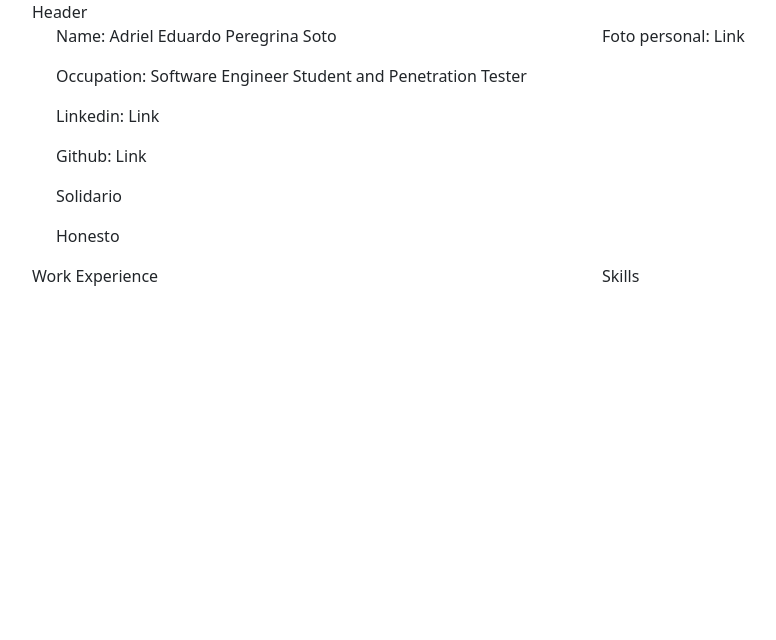
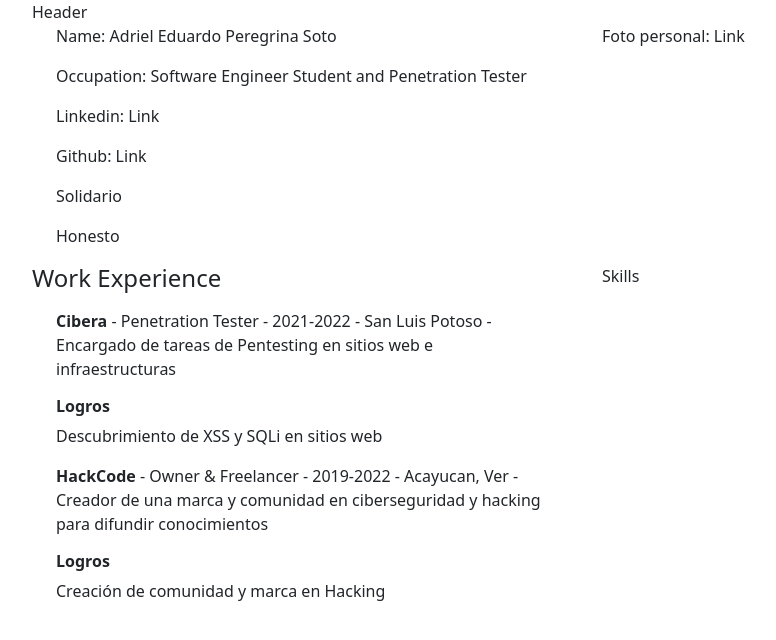
Before and after one commit to Adpsec/adpsec.github.io, an Angular app: page / in a window 1280 px wide. Shown: the top 640 px of the page, without its empty margins (50-826 px from the left). Built offline with nearby package versions, Linux system fonts and the light colour scheme.

Commit message:
Cambios en el html del componente

```diff
--- a/src/app/app.component.html
+++ b/src/app/app.component.html
@@ -17,7 +17,9 @@
           </div>
         </div>
         <div class="row">
-          <div class="col">Work Experience</div>
+          <div class="col">
+            <app-work-exerience-cv></app-work-exerience-cv>
+          </div>
           <div class="col">Skills</div>
         </div>
       </div>
--- a/src/app/components/work-exerience-cv/work-exerience-cv.component.html
+++ b/src/app/components/work-exerience-cv/work-exerience-cv.component.html
@@ -1,21 +1,10 @@
+<h4>Work Experience</h4>
 <div class="container" *ngFor="let work of workExperiencies">
-    <div class="row">
-      <h4>Work Experience</h4>
+    <div class="row" class="my-3">
       <div class="col-md">
-        <p>{{work.empresa}} - {{work.puesto}} - {{work.fecha}} - {{work.ubicacion}}</p>
-        <p>Desarrollo de auditorías en entornos web por medio de
-          metodologías como OWASP Top 10
-        </p>
-      </div>
-      <div class="col-md">
-        <p>IntegriAp - Servicio Social: Python Developer - 2022</p>
-        <p>Desarrollo de aplicaciones web y API's
-          haciendo uso de Python
-        </p>
-      </div>
-      <div class="col-md">
-        <p>HackCode - Owner & Freelancer - 2019 -2022</p>
-        <p>IntegriAp - Servicio Social: Python Developer - 2022</p>
+        <p><b>{{work.empresa}}</b> - {{work.puesto}} - {{work.fecha}} - {{work.ubicacion}} - {{work.descripcion}}</p>
+        <h6><b>Logros</b></h6>
+        {{work.logros}}
       </div>
     </div>
   </div>
--- a/src/app/components/work-exerience-cv/work-exerience-cv.component.ts
+++ b/src/app/components/work-exerience-cv/work-exerience-cv.component.ts
@@ -17,15 +17,22 @@ export class WorkExerienceCvComponent implements OnInit {
       fecha: "2021-2022",
       ubicacion : "San Luis Potoso",
       puesto:"Penetration Tester",
-      empresa:"Cibera"
+      empresa:"Cibera",
+      descripcion: "Encargado de tareas de Pentesting en sitios web e infraestructuras",
+      logros: [
+        "Descubrimiento de XSS y SQLi en sitios web"
+      ]
     };
 
     let work2 = {
       fecha:"2019-2022",
       ubicacion:"Acayucan, Ver",
       puesto: "Owner & Freelancer",
-      empresa:"HackCode"
-
+      empresa:"HackCode",
+      descripcion: "Creador de una marca y comunidad en ciberseguridad y hacking para difundir conocimientos",
+      logros: [
+        "Creación de comunidad y marca en Hacking"
+      ]
     };
     this.workExperiencies.push(work1);
     this.workExperiencies.push(work2);
```
Also changed, not shown: 1 other file (tests, documents, lock files or other folders).
